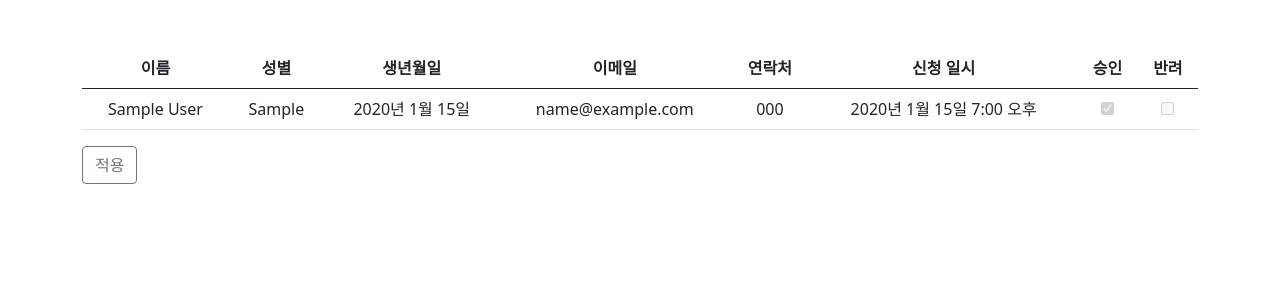
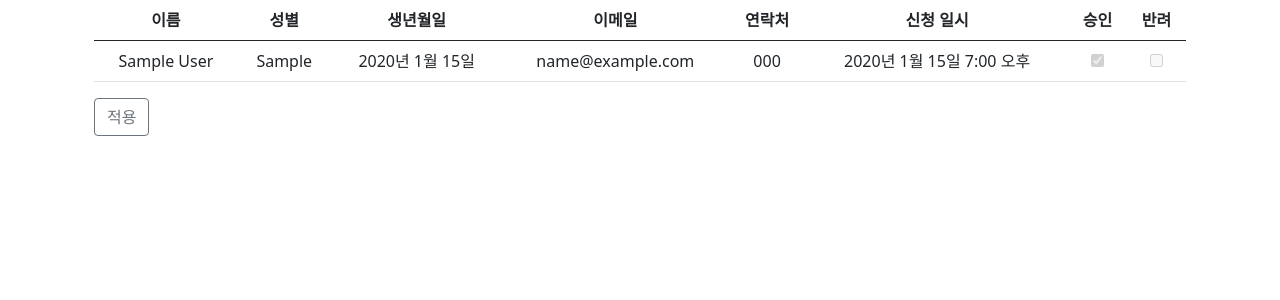
Before and after one commit to jjiisub/Django-gallary, a Django app: page /management/management/apply/ in a window 1280 px wide. Shown: the part 56-356 px from the top of the page. Run offline with Django 4.2, Linux system fonts and the light colour scheme; a user stored in the database is signed in; tables that the repository leaves empty hold one stand-in row (values such as "Sample post"); some libraries are stand-ins or nearby versions.

Commit message:
design: 작가 등록 관리 페이지 상단 공백 수정

```diff
--- a/management/templates/management/applyment.html
+++ b/management/templates/management/applyment.html
@@ -3,10 +3,11 @@
 {% block content %}
 
 {% if applyments %}
+<div class="container">
     <form method="post" action="{% url 'management:apply' %}">
         {% csrf_token %}
         {% include "approve_reject_errors.html" %}
-    <table class="table table-hover text-center mt-5">
+        <table class="table table-hover text-center">
             <thead class="thead">
                 <tr>
                     <th>이름</th>
@@ -43,7 +44,8 @@
             </tbody>
         </table>
         <button type="submit" class="btn btn-outline-secondary">적용</button>
-</form method="post" action="{% url 'gallery:artwork-create' %}">
+    </form>
+</div>
 {% else %}
 <p class="mt-5">작가 등록 신청 내역이 없습니다.</p>
 {% endif %}
--- a/management/views.py
+++ b/management/views.py
@@ -27,7 +27,7 @@ class ApplymentManageView(ManagerOnlyMixin, View):
             applyments = Applyment.objects.all().order_by('-created_at')
             context = {
                 'applyments': applyments,
-                'errors': '승인과 반려를 동시에 체크할 수 없습니다.',
+                'errors': '승인과 반려를 동시에 선택할 수 없습니다.',
             }
             return render(request, "management/applyment.html", context)
 
```
Lines whose indentation alone changed are shown as unchanged.
